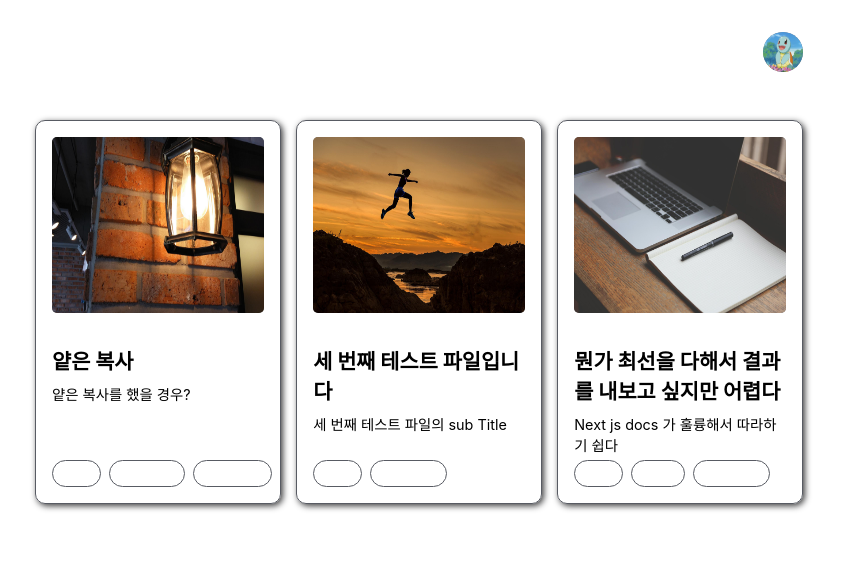
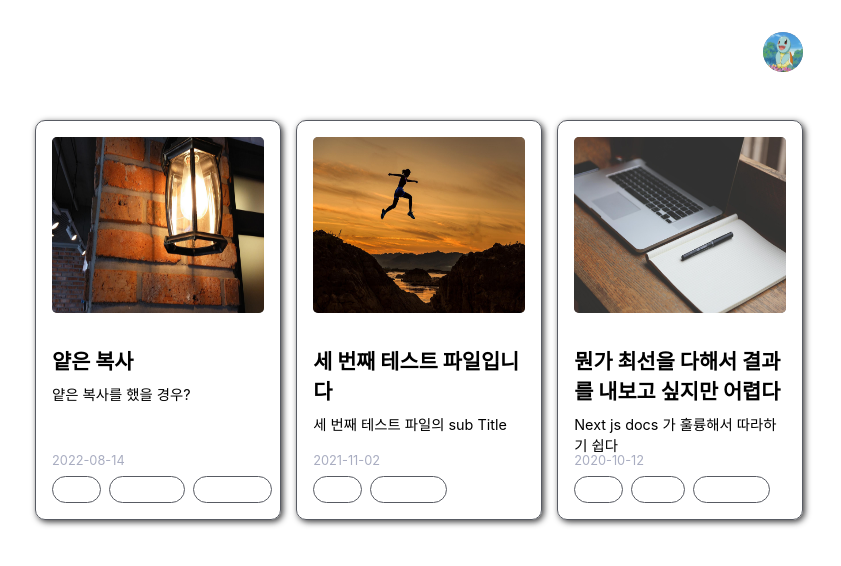
Before and after one commit to TakhyunKim/takhyun.dev, a Next.js app: page /blog in a window 1280 px wide. Shown: the top 566 px of the page, without its empty margins (221-1062 px from the left). Built offline with nearby package versions, Linux system fonts and the light colour scheme.

Commit message:
feat: modify PostItem layout and style

```diff
--- a/components/Blog/PostList/PostItem/PostItem.module.css
+++ b/components/Blog/PostList/PostItem/PostItem.module.css
@@ -1,7 +1,7 @@
 .post_item_wrapper {
   position: relative;
   width: 32%;
-  height: 24rem;
+  height: 25rem;
   display: flex;
   flex-direction: column;
   margin-bottom: 3rem;
@@ -14,10 +14,10 @@
   transition: 0.5s ease;
 }
 
-.post_item_wrapper_hover {
+.post_item_wrapper:hover {
   position: relative;
   width: 32%;
-  height: 24rem;
+  height: 25rem;
   display: flex;
   flex-direction: column;
   margin-bottom: 2rem;
@@ -48,10 +48,15 @@
   border: none;
 }
 
+.tag_list_date_wrapper {
+  display: flex;
+  flex-direction: column;
+  position: absolute;
+  bottom: 0.5rem;
+}
+
 .tag_list_wrapper {
   display: flex;
-  position: absolute;
-  bottom: 0.5rem;
 }
 
 .title {
@@ -65,3 +70,10 @@
   font-weight: 400;
   margin-bottom: 0.5rem;
 }
+
+.date {
+  margin-bottom: 0.5rem;
+  font-size: 0.8rem;
+  font-weight: 400;
+  color: #a9adc1;
+}
--- a/components/Blog/PostList/PostItem/index.tsx
+++ b/components/Blog/PostList/PostItem/index.tsx
@@ -1,4 +1,3 @@
-import { useState } from "react";
 import type { NextPage } from "next";
 import Image from "next/image";
 import { useRouter } from "next/router";
@@ -14,9 +13,8 @@ interface PostItemProps {
 }
 
 const PostItem: NextPage<PostItemProps> = ({
-  postData: { id, title, tagList, subtitle, thumbnailUrl },
+  postData: { id, title, date, tagList, subtitle, thumbnailUrl },
 }) => {
-  const [isHovered, setIsHovered] = useState<boolean>(false);
   const router = useRouter();
 
   const handlePostClick = () => {
@@ -24,14 +22,7 @@ const PostItem: NextPage<PostItemProps> = ({
   };
 
   return (
-    <article
-      onClick={handlePostClick}
-      className={
-        isHovered ? styles.post_item_wrapper_hover : styles.post_item_wrapper
-      }
-      onMouseOver={() => setIsHovered(true)}
-      onMouseLeave={() => setIsHovered(false)}
-    >
+    <article onClick={handlePostClick} className={styles.post_item_wrapper}>
       <div className={styles.post_content_wrapper}>
         <div className={styles.post_thumbnail}>
           <Image priority src={thumbnailUrl} alt="thumbnail" layout="fill" />
@@ -41,10 +32,13 @@ const PostItem: NextPage<PostItemProps> = ({
           <div className={styles.sub_title}>{subtitle}</div>
         </div>
       </div>
-      <div className={styles.tag_list_wrapper}>
-        {tagList.map((tag) => (
-          <Tag key={tag} tag={tag} />
-        ))}
+      <div className={styles.tag_list_date_wrapper}>
+        <div className={styles.date}>{date}</div>
+        <div className={styles.tag_list_wrapper}>
+          {tagList.map((tag) => (
+            <Tag key={tag} tag={tag} />
+          ))}
+        </div>
       </div>
     </article>
   );
```
